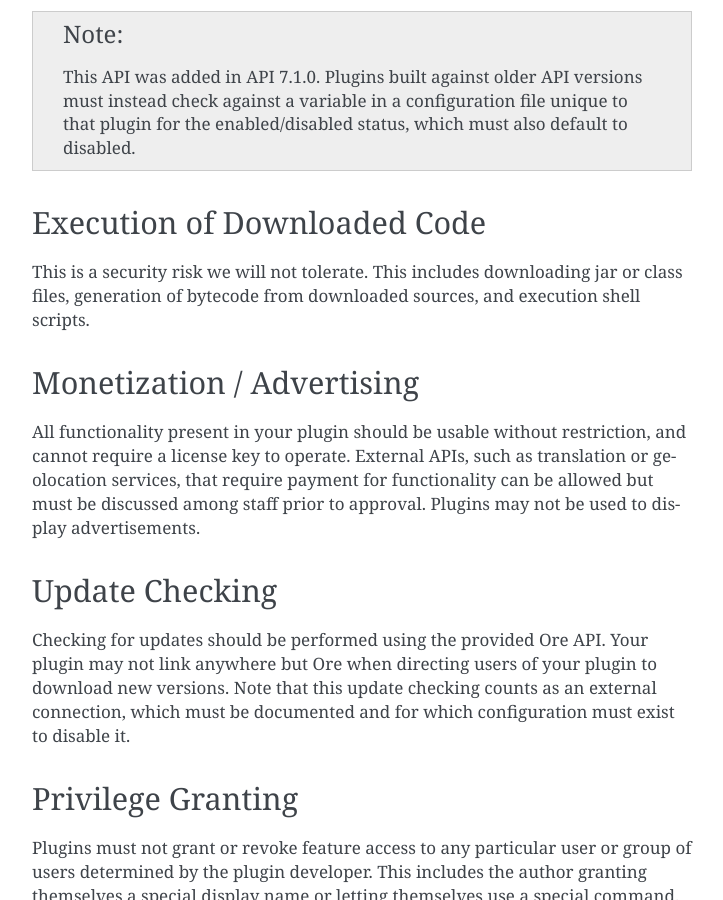
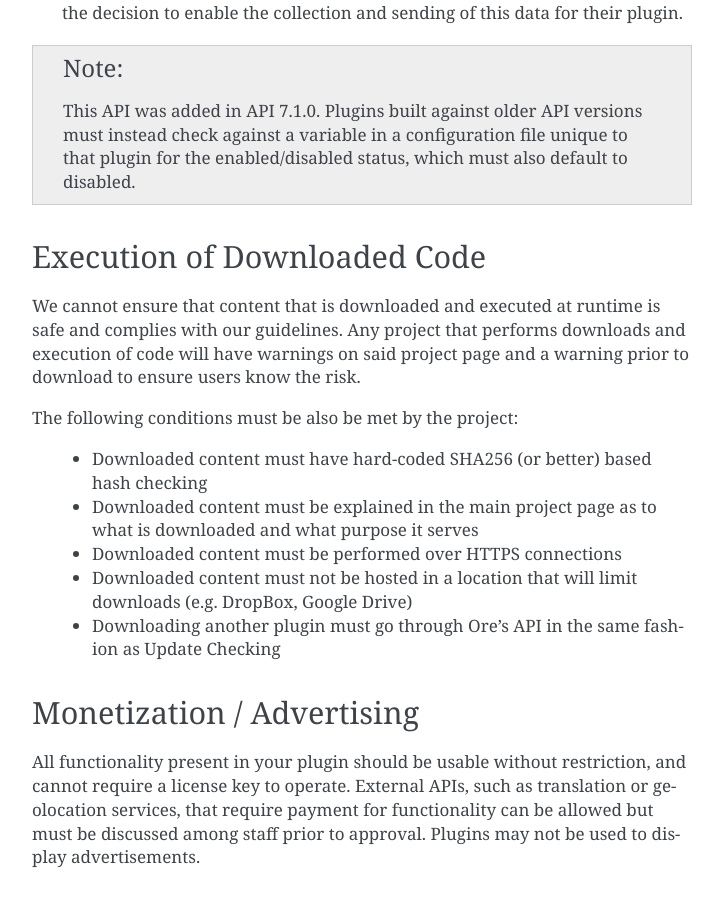
Before and after one commit to SpongePowered/SpongeDocs, a Sphinx documentation site: the page built from source/ore/guidelines.rst, in a window 1280 px wide and 900 px high, scrolled down 4459 px. Shown: the whole window, without its empty margins (388-1111 px from the left). Built offline with Sphinx 7.4.7, drawn with Linux system fonts in a browser that asks for light colours; pages that are not in the unit, such as notebooks, are missing from menus; some of the changed text lies outside the part shown.

Commit message:
Update guidelines.rst

```diff
--- a/source/ore/guidelines.rst
+++ b/source/ore/guidelines.rst
@@ -40,11 +40,9 @@
 Main Documentation Page (Home)
 ~~~~~~~~~~~~~~~~~~~~~~~~~~~~~~
 
-This is the first page anyone sees when visiting your project. Information here should include a description of your
-project’s features. The following, if present in your plugin, should be documented on the main page if not documented
-elsewhere on the Ore project: commands, configuration, and permission nodes. Additionally, the below information must
-be documented on the main page if relevant:
-
+This is the first page that anyone will see when visiting your project. Information here should include a clear and concise
+description of your project's features and goals. The following, if present in your plugin, should be documented on the main
+page if relevant:
 
     **External Connections**
 
@@ -63,6 +61,10 @@
      - Web server that runs on the plugin, serving information to users
      - Server that runs on the plugin, listening to requests from other services
      - IRC/Discord/Telegram/WhatsApp bot or relay
+
+    Examples of systems that do **not** require documentation:
+
+     - Local databases or database connections specified by the end-user
 
 
 Category
@@ -185,8 +187,16 @@
 Execution of Downloaded Code
 ~~~~~~~~~~~~~~~~~~~~~~~~~~~~
 
-This is a security risk we will not tolerate. This includes downloading jar or class files, generation of bytecode
-from downloaded sources, and execution shell scripts.
+We cannot ensure that content that is downloaded and executed at runtime is safe and complies with our guidelines. Any project that performs downloads and execution of code will have warnings on said project page
+and a warning prior to download to ensure users know the risk.
+
+The following conditions must be also be met by the project:
+
+  - Downloaded content must have hard-coded SHA256 (or better) based hash checking
+  - Downloaded content must be explained in the main project page as to what is downloaded and what purpose it serves
+  - Downloaded content must be performed over HTTPS connections
+  - Downloaded content must not be hosted in a location that will limit downloads (e.g. DropBox, Google Drive)
+  - Downloading another plugin must go through Ore's API in the same fashion as Update Checking
 
 
 Monetization / Advertising
@@ -204,6 +214,7 @@
 when directing users of your plugin to download new versions. Note that this update checking counts as an external
 connection, which must be documented and for which configuration must exist to disable it.
 
+
 Privilege Granting
 ~~~~~~~~~~~~~~~~~~
 
```
